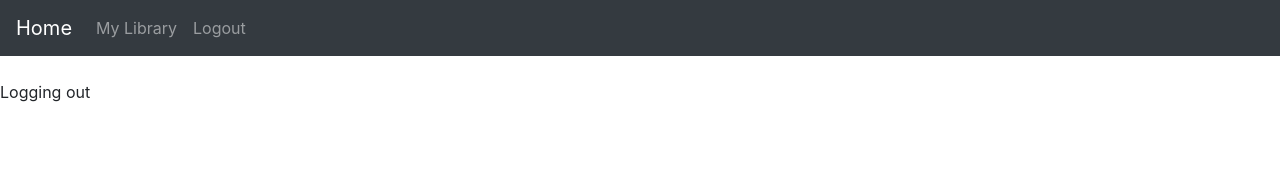
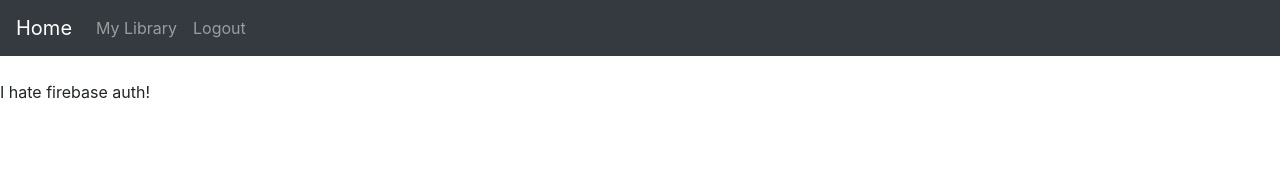
Before and after one commit to irlgabriel/library-project-redo, a React (Create React App) app: page /logout in a window 1280 px wide. Shown: the top 170 px of the page. Built offline with nearby package versions, Linux system fonts and the light colour scheme.

Commit message:
still battling firebase auth

```diff
--- a/src/components/LogOutUser.js
+++ b/src/components/LogOutUser.js
@@ -13,7 +13,7 @@ export default function LogOutUser() {
   }, [])
   return(
     <div>
-      <p>Logging out</p>
+      <p>I hate firebase auth!</p>
     </div>
   )
 }
```
